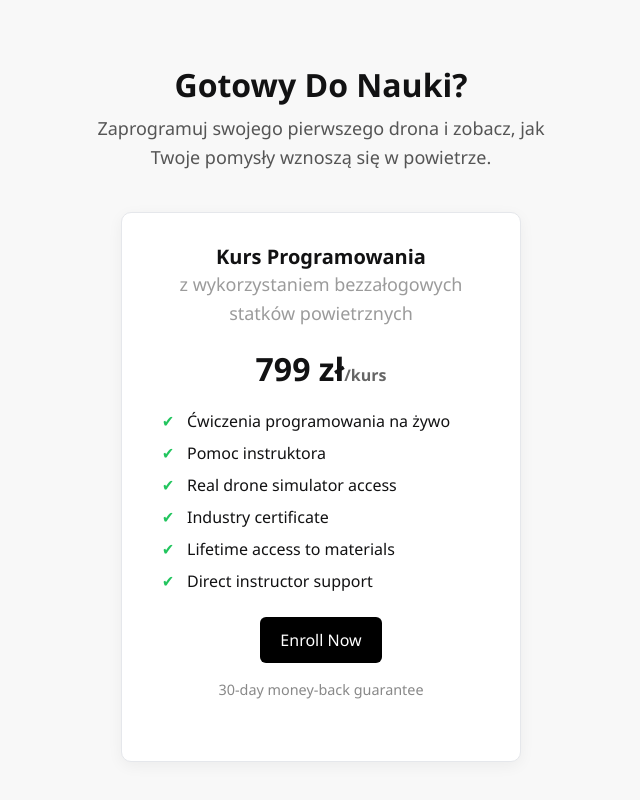
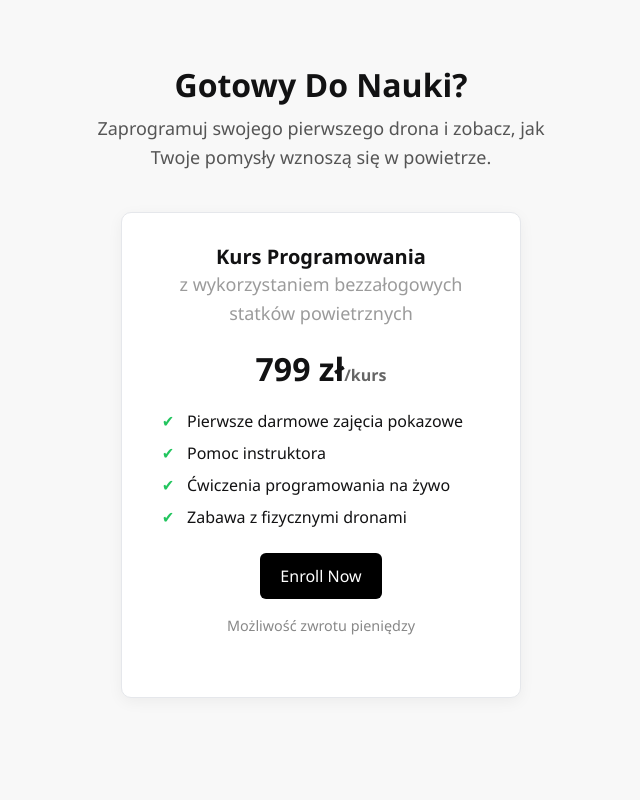
Before and after one commit to stqchv/Code-nFly-website, a website: page public/index.html in a window 1280 px wide. Shown: the part 1573-2373 px from the top of the page, without its empty margins (319-959 px from the left). Drawn offline with Linux system fonts and the light colour scheme.

Commit message:
pierwszy commit frontu

```diff
--- a/public/index.html
+++ b/public/index.html
@@ -108,15 +108,13 @@
         <p class="pricing__course-subtitle">z wykorzystaniem bezzałogowych statków powietrznych</p>
         <div class="pricing__price">799 zł<span>/kurs</span></div>
         <ul class="pricing__features">
+          <li>Pierwsze darmowe zajęcia pokazowe</li>
+          <li>Pomoc instruktora</li>
           <li>Ćwiczenia programowania na żywo</li>
-          <li>Pomoc instruktora</li>
-          <li>Real drone simulator access</li>
-          <li>Industry certificate</li>
-          <li>Lifetime access to materials</li>
-          <li>Direct instructor support</li>
+          <li>Zabawa z fizycznymi dronami</li>
         </ul>
         <button class="pricing__button">Enroll Now</button>
-        <p class="pricing__guarantee">30-day money-back guarantee</p>
+        <p class="pricing__guarantee">Możliwość zwrotu pieniędzy</p>
       </div>
     </section>
 
```
